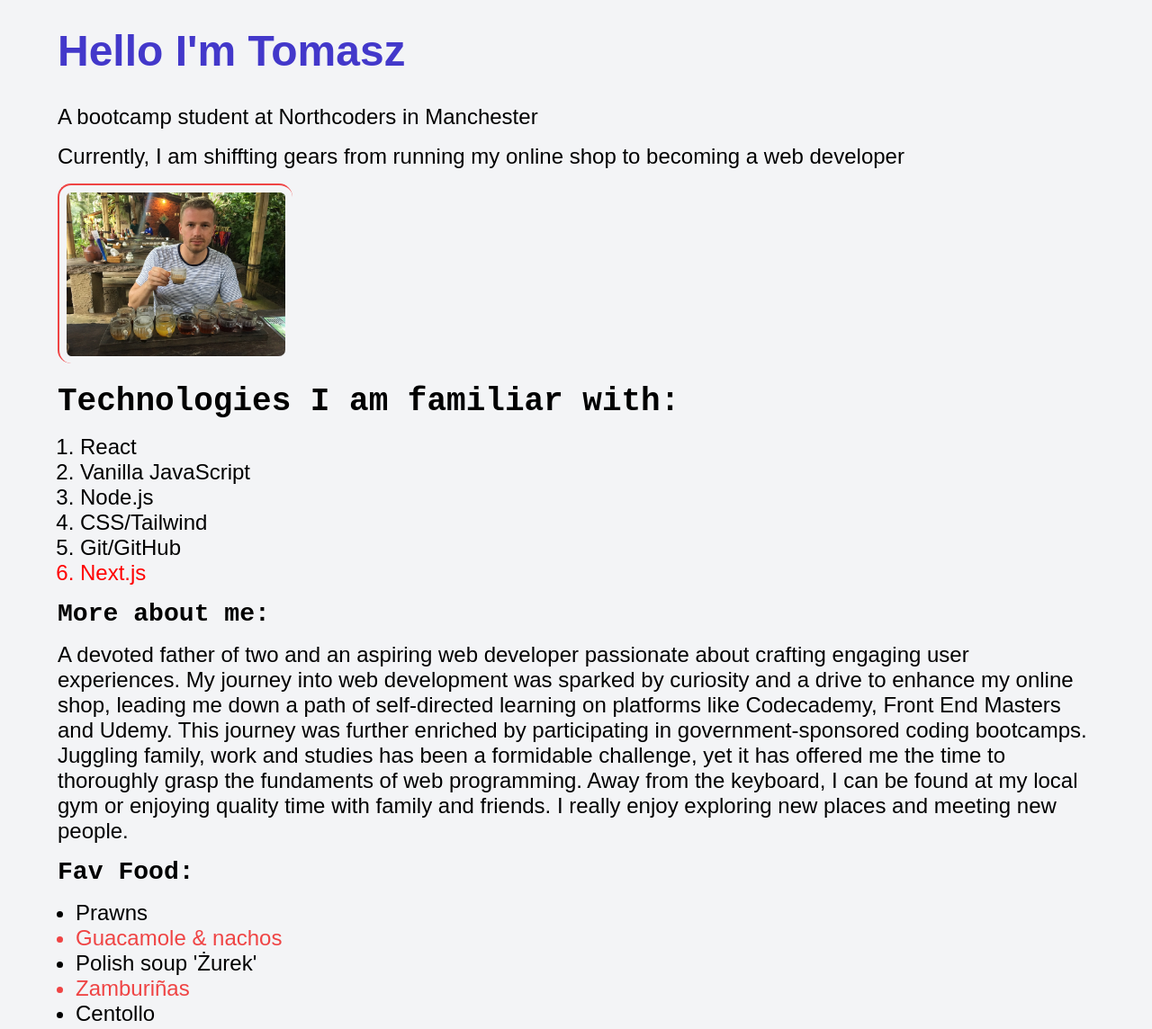
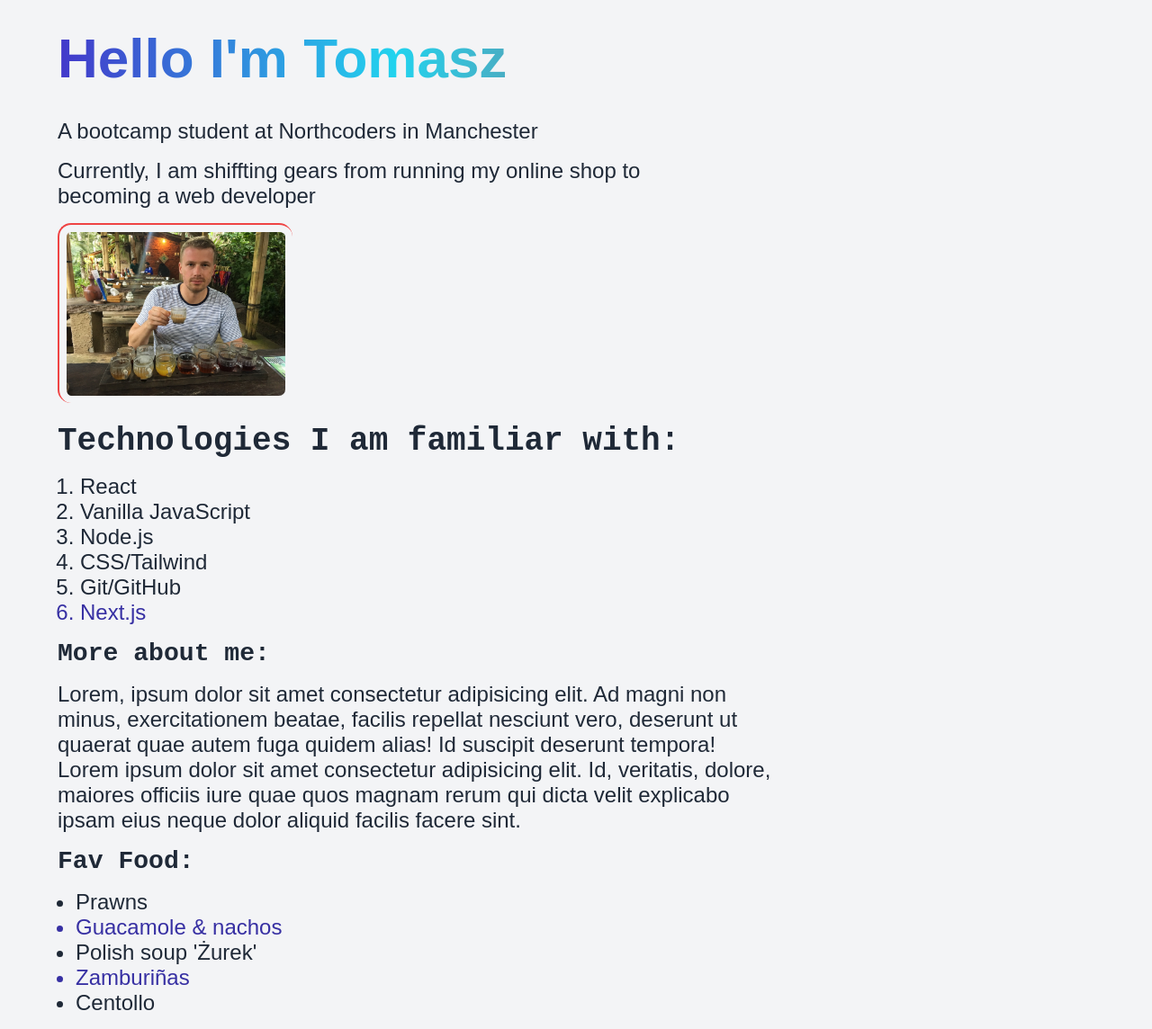
Before and after one commit to TomaszSarmata/sprint, a plain HTML site: page index.html in a window 1280 px wide. Shown: the part 64-1208 px from the top of the page at 90% size. Drawn offline with Linux system fonts and the light colour scheme.

Commit message:
added some styling

```diff
--- a/css/styles.css
+++ b/css/styles.css
@@ -6,12 +6,23 @@
 }
 
 .body {
+  max-width: 1200px;
   padding: 2rem 4rem;
   margin: 0;
   background-color: #f3f4f6;
   border-bottom: 5px solid red;
   font-size: 1.5rem;
+  color: #1f2937;
 }
+
+/* .main-container {
+  border: red 2px solid;
+  width: 100%;
+  display: flex;
+  justify-content: center;
+  align-items: center;
+  flex-direction: column;
+} */
 
 .navigation-list {
   list-style: none;
@@ -34,9 +45,24 @@
 }
 
 .main-heading {
-  color: #4338ca;
-  font-size: 48px;
+  background: linear-gradient(
+    90deg,
+    rgba(67, 56, 202, 1) 0%,
+    rgba(34, 211, 238, 1) 35%,
+    rgba(255, 0, 0, 1) 100%
+  );
+  background-clip: text;
+  color: transparent;
+  font-size: 62px;
   margin: 2rem 0;
+}
+
+.intro-paragraph {
+  max-width: 70%;
+}
+
+.about-me-paragraph {
+  max-width: 75%;
 }
 
 h2 {
@@ -65,14 +91,14 @@ p {
   margin-left: 25px;
 }
 .technology-list li:last-of-type {
-  color: red;
+  color: #3730a3;
 }
 .food-list {
   margin-left: 20px;
 }
 
 .food-list > li:nth-child(even) {
-  color: #ef4444;
+  color: #3730a3;
 }
 .footer-list {
   margin: 2rem 0;
@@ -85,7 +111,7 @@ p {
 }
 
 .footer-list li {
-  border-bottom: 1px solid red;
+  border-bottom: 1px solid #ff0000;
 }
 .footer-list li:hover {
   border-bottom: none;
@@ -112,6 +138,8 @@ a:hover {
   grid-template-rows: 1fr 1fr;
   gap: 10px;
   border-radius: 15px;
+  border-bottom: #ef4444 solid 2px;
+  border-right: #ef4444 solid 2px;
 }
 
 .grid-images {
@@ -120,17 +148,7 @@ a:hover {
   align-items: center;
   overflow: hidden;
   border-radius: 15px;
-
   padding: 5px;
-}
-
-.grid-images.left {
-  border-left: #ef4444 solid 2px;
-  border-top: #ef4444 solid 2px;
-}
-.grid-images.right {
-  border-right: #ef4444 solid 2px;
-  border-bottom: #ef4444 solid 2px;
 }
 
 .grid-gallery img {
@@ -138,6 +156,11 @@ a:hover {
   width: 100%;
   object-fit: cover;
   border-radius: 15px;
+  transition: all 0.3s;
+}
+
+.grid-gallery img:hover {
+  transform: scale(1.1);
 }
 
 @media (max-width: 1000px) {
--- a/index.html
+++ b/index.html
@@ -7,12 +7,15 @@
     <link rel="stylesheet" href="./css/styles.css" />
   </head>
   <body class="body">
+    <div class="main-container">
       <header id="top">
         <nav>
           <ul class="navigation-list">
             <li><a href="#">About me</a></li>
             <li>
-            <a target="_blank" href="https://www.linkedin.com/in/tomaszzajac1/"
+              <a
+                target="_blank"
+                href="https://www.linkedin.com/in/tomaszzajac1/"
                 >LinkedIn</a
               >
             </li>
@@ -23,11 +26,13 @@
         <h1 class="main-heading">Hello I'm Tomasz</h1>
       </header>
       <main>
+        <div class="intro-paragraph">
           <p>A bootcamp student at Northcoders in Manchester</p>
           <p>
-        Currently, I am shiffting gears from running my online shop to becoming
-        a web developer
+            Currently, I am shiffting gears from running my online shop to
+            becoming a web developer
           </p>
+        </div>
         <div>
           <img
             class="image"
@@ -45,21 +50,18 @@
           <li>Next.js</li>
         </ol>
       </main>
-
+      <div class="about-me-paragraph">
         <h3>More about me:</h3>
         <p>
-      A devoted father of two and an aspiring web developer passionate about
-      crafting engaging user experiences. My journey into web development was
-      sparked by curiosity and a drive to enhance my online shop, leading me
-      down a path of self-directed learning on platforms like Codecademy, Front
-      End Masters and Udemy. This journey was further enriched by participating
-      in government-sponsored coding bootcamps. Juggling family, work and
-      studies has been a formidable challenge, yet it has offered me the time to
-      thoroughly grasp the fundaments of web programming. Away from the
-      keyboard, I can be found at my local gym or enjoying quality time with
-      family and friends. I really enjoy exploring new places and meeting new
-      people.
+          Lorem, ipsum dolor sit amet consectetur adipisicing elit. Ad magni non
+          minus, exercitationem beatae, facilis repellat nesciunt vero, deserunt
+          ut quaerat quae autem fuga quidem alias! Id suscipit deserunt tempora!
+          Lorem ipsum dolor sit amet consectetur adipisicing elit. Id,
+          veritatis, dolore, maiores officiis iure quae quos magnam rerum qui
+          dicta velit explicabo ipsam eius neque dolor aliquid facilis facere
+          sint.
         </p>
+      </div>
       <h3>Fav Food:</h3>
       <ul class="food-list">
         <li>Prawns</li>
@@ -78,7 +80,6 @@
         <div class="grid-images">
           <img src="./css/images/prawns.jpeg" alt="" />
         </div>
-
         <div class="grid-images right">
           <img src="./css/images/Zurek-New-1-of-1.jpeg" alt="" />
         </div>
@@ -92,5 +93,6 @@
           </ul>
         </nav>
       </footer>
+    </div>
   </body>
 </html>
```
Lines whose indentation alone changed are shown as unchanged.
